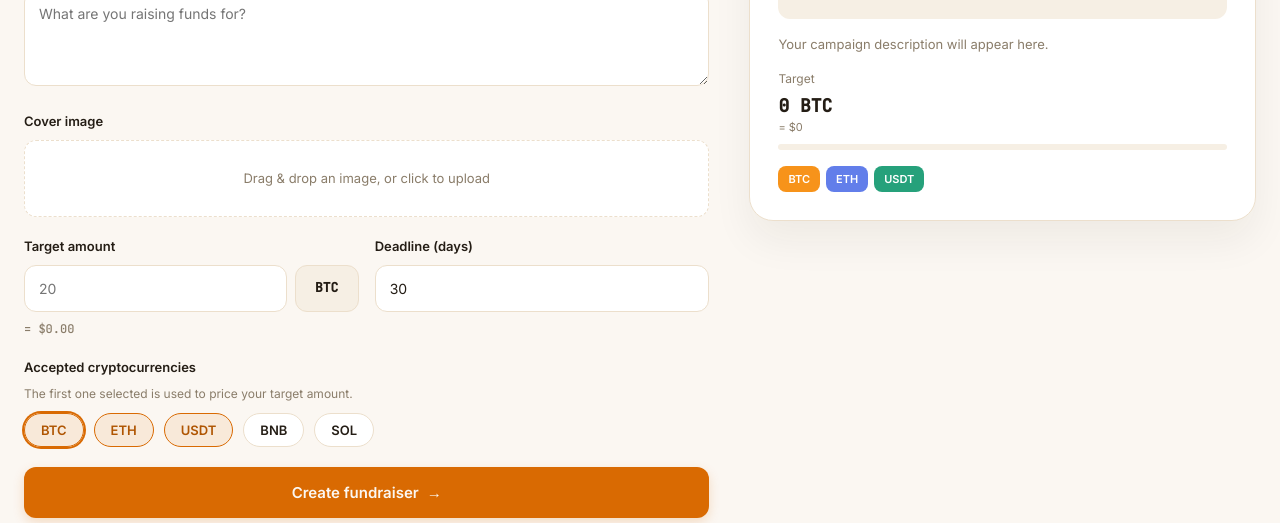
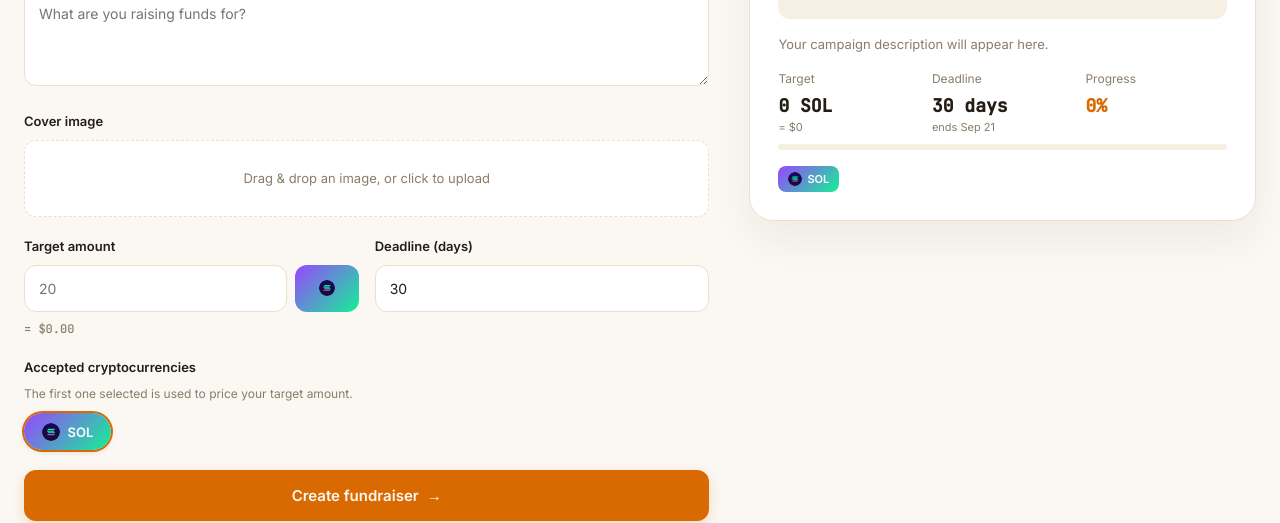
Before and after one commit to VladyslavMekh/Micro-Crowdfunding-Escrow, a React (Vite) app in the folder frontend/: page /create in a window 1280 px wide. Shown: the part 558-1081 px from the top of the page. Built offline with nearby package versions, Linux system fonts and the light colour scheme; no server answers.

Commit message:
Add icons and (deadline and progress sections in live preview) refactoring problems with design.

```diff
--- a/frontend/src/features/create-campaign/CreateCampaign/CreateCampaign.css
+++ b/frontend/src/features/create-campaign/CreateCampaign/CreateCampaign.css
@@ -97,6 +97,7 @@
     display: flex;
     align-items: center;
     justify-content: center;
+    gap: 6px;
     min-width: 64px;
     padding: 0 14px;
     border-radius: 12px;
@@ -106,6 +107,14 @@
     font-size: 13px;
     font-weight: 700;
     color: var(--ink);
+}
+
+.create-campaign__amount-unit-icon {
+    width: 16px;
+    height: 16px;
+    border-radius: 50%;
+    object-fit: contain;
+    flex-shrink: 0;
 }
 
 .create-campaign__amount-usd {
@@ -151,35 +160,52 @@
 .create-campaign__chip {
     display: flex;
     align-items: center;
-    gap: 6px;
+    gap: 8px;
     padding: 8px 16px;
     border-radius: 20px;
     border: 1.5px solid var(--border);
+    background-clip: padding-box;
     background-color: var(--surface);
     color: var(--ink);
     font-size: 13px;
     font-weight: 600;
     cursor: pointer;
-    transition: border-color 0.2s, background-color 0.2s, color 0.2s;
+    transition: border-color 0.2s, background-color 0.2s, color 0.2s, box-shadow 0.2s;
+}
+
+.create-campaign__chip-icon {
+    width: 18px;
+    height: 18px;
+    border-radius: 50%;
+    object-fit: contain;
+    flex-shrink: 0;
 }
 
 .create-campaign__chip--on {
-    border-color: var(--orange);
-    background-color: rgba(217, 106, 2, 0.1);
-    color: var(--orange-dark);
+    border: none;
+    padding: 9.5px 17.5px;
+    color: #ffffff;
+    box-shadow: 0 2px 6px rgba(0, 0, 0, 0.12);
 }
 
 .create-campaign__chip--primary {
-    box-shadow: 0 0 0 2px var(--orange);
+    box-shadow: 0 0 0 2px var(--orange), 0 2px 6px rgba(0, 0, 0, 0.12);
 }
 
 .create-campaign__preview-stats {
+    display: grid;
+    grid-template-columns: 1fr 1fr 1fr;
+    gap: 12px;
     margin-bottom: 8px;
 }
 
 .create-campaign__preview-stat {
     display: flex;
     flex-direction: column;
+}
+
+.create-campaign__preview-stat--progress {
+    justify-content: flex-start;
 }
 
 .create-campaign__preview-stat-label {
@@ -192,6 +218,10 @@
     font-family: var(--font-mono);
     font-size: 18px;
     font-weight: 700;
+}
+
+.create-campaign__preview-stat-value--orange {
+    color: var(--orange);
 }
 
 .create-campaign__preview-stat-sub {
@@ -316,11 +346,22 @@
 }
 
 .create-campaign__preview-coin {
+    display: flex;
+    align-items: center;
+    gap: 5px;
     font-size: 11px;
     font-weight: 600;
     padding: 5px 10px;
     border-radius: 8px;
     color: white;
+}
+
+.create-campaign__preview-coin-icon {
+    width: 14px;
+    height: 14px;
+    border-radius: 50%;
+    object-fit: contain;
+    flex-shrink: 0;
 }
 
 @media (max-width: 1024px) {
--- a/frontend/src/features/create-campaign/CreateCampaign/CreateCampaign.tsx
+++ b/frontend/src/features/create-campaign/CreateCampaign/CreateCampaign.tsx
@@ -2,22 +2,19 @@ import React, {useState, useMemo} from "react";
 import {useCryptoPrices} from "../../../hooks/useCryptoPrices";
 import "./CreateCampaign.css";
 
-type Currency = "BTC" | "ETH" | "USDT" | "BNB" | "SOL";
+import solanaIcon from "../../../assets/icons/solana.png";
 
-const CURRENCY_COLORS: Record<Currency, string> = {
-    BTC: "#F7931A",
-    ETH: "#627EEA",
-    USDT: "#26A17B",
-    BNB: "#F3BA2F",
-    SOL: "#9945FF",
+type Currency = "SOL";
+
+const CURRENCY_ICONS: Record<Currency, string> = {
+    SOL: solanaIcon,
+}
+
+const CURRENCY_GRADIENTS: Record<Currency, string> = {
+    SOL: "linear-gradient(135deg, #9945FF 0%, #14F195 100%)",
 };
 
-// Той самий маппінг symbol -> coingecko id, що і в CryptoMarketSection
 const CURRENCY_TO_ID: Record<Currency, string> = {
-    BTC: "bitcoin",
-    ETH: "ethereum",
-    USDT: "tether",
-    BNB: "binancecoin",
     SOL: "solana",
 };
 
@@ -31,9 +28,7 @@ export const CreateCampaign: React.FC = () => {
     const [deadlineDays, setDeadlineDays] = useState("30");
     const [imagePreview, setImagePreview] = useState<string | null>(null);
     const [selectedCurrencies, setSelectedCurrencies] = useState<Currency[]>([
-        "BTC",
-        "ETH",
-        "USDT",
+        "SOL"
     ]);
 
     const primaryCurrency = selectedCurrencies[0] ?? null;
@@ -161,8 +156,24 @@ export const CreateCampaign: React.FC = () => {
                                         onChange={(e) => setTargetAmount(e.target.value)}
                                     />
                                     <span
-                                        className="create-campaign__amount-unit">
-                    {primaryCurrency ?? "—"}
+                                        className="create-campaign__amount-unit"
+                                        style={
+                                            primaryCurrency
+                                                ? {
+                                                    background: CURRENCY_GRADIENTS[primaryCurrency],
+                                                    color: "#fff",
+                                                    border: "none"
+                                                }
+                                                : undefined
+                                        }
+                                    >
+                                        {primaryCurrency && (
+                                            <img
+                                                src={CURRENCY_ICONS[primaryCurrency]}
+                                                alt={primaryCurrency}
+                                                className="create-campaign__amount-unit-icon"
+                                            />
+                                        )}
                                     </span>
                                 </div>
 
@@ -200,20 +211,23 @@ export const CreateCampaign: React.FC = () => {
                                 target amount.
                             </p>
                             <div className="create-campaign__chip-row">
-                                {(Object.keys(CURRENCY_COLORS) as Currency[]).map((c) => (
+                                {(Object.keys(CURRENCY_GRADIENTS) as Currency[]).map((c) => {
+                                    const isOn = selectedCurrencies.includes(c);
+                                    return (
                                         <button
                                             type="button"
                                             key={c}
-                                        className={`create-campaign__chip ${
-                                            selectedCurrencies.includes(c)
-                                                ? "create-campaign__chip--on"
-                                                : ""
-                                        } ${primaryCurrency === c ? "create-campaign__chip--primary" : ""}`}
+                                            className={`create-campaign__chip ${isOn ? "create-campaign__chip--on" : ""} ${
+                                                primaryCurrency === c ? "create-campaign__chip--primary" : ""
+                                            }`}
+                                            style={isOn ? { background: CURRENCY_GRADIENTS[c] } : undefined}
                                             onClick={() => toggleCurrency(c)}
                                             >
+                                            <img src={CURRENCY_ICONS[c]} alt={c} className="create-campaign__chip-icon" />
                                             {c}
                                         </button>
-                                ))}
+                                    );
+                                })}
                             </div>
                         </div>
 
@@ -262,6 +276,27 @@ export const CreateCampaign: React.FC = () => {
                                     : "= $0"}
                                 </span>
                             </div>
+
+                            <div className="create-campaign__preview-stat">
+                                <span className="create-campaign__preview-stat-label">Deadline</span>
+                                <span className="create-campaign__preview-stat-value">
+                                    {deadlineDays || "0"} days
+                                </span>
+                                <span className="create-campaign__preview-stat-sub">
+                                    {deadlineDays && Number(deadlineDays) > 0
+                                    ? `ends ${new Date(
+                                        Date.now() + Number(deadlineDays) * 24 * 60 * 60 * 1000
+                                        ).toLocaleDateString("en-US", { month: "short", day: "numeric" })}`
+                                    : "no end date yet"}
+                                </span>
+                            </div>
+
+                            <div className="create-campaign__preview-stat create-campaign__preview-stat--progress">
+                                <span className="create-campaign__preview-stat-label">Progress</span>
+                                <span className="create-campaign__preview-stat-value create-campaign__preview-stat-value--orange">
+                                    0%
+                                </span>
+                            </div>
                         </div>
 
                         <div className="create-campaign__preview-bar">
@@ -274,8 +309,9 @@ export const CreateCampaign: React.FC = () => {
                                 <span
                                 key={c}
                                 className="create-campaign__preview-coin"
-                                    style={{background: CURRENCY_COLORS[c]}}
+                                style={{ background: CURRENCY_GRADIENTS[c] }}
                                 >
+                                    <img src={CURRENCY_ICONS[c]} alt={c} className="create-campaign__preview-coin-icon" />
                                     {c}
                                 </span>
                             ))}
```
Lines whose indentation alone changed are shown as unchanged.
